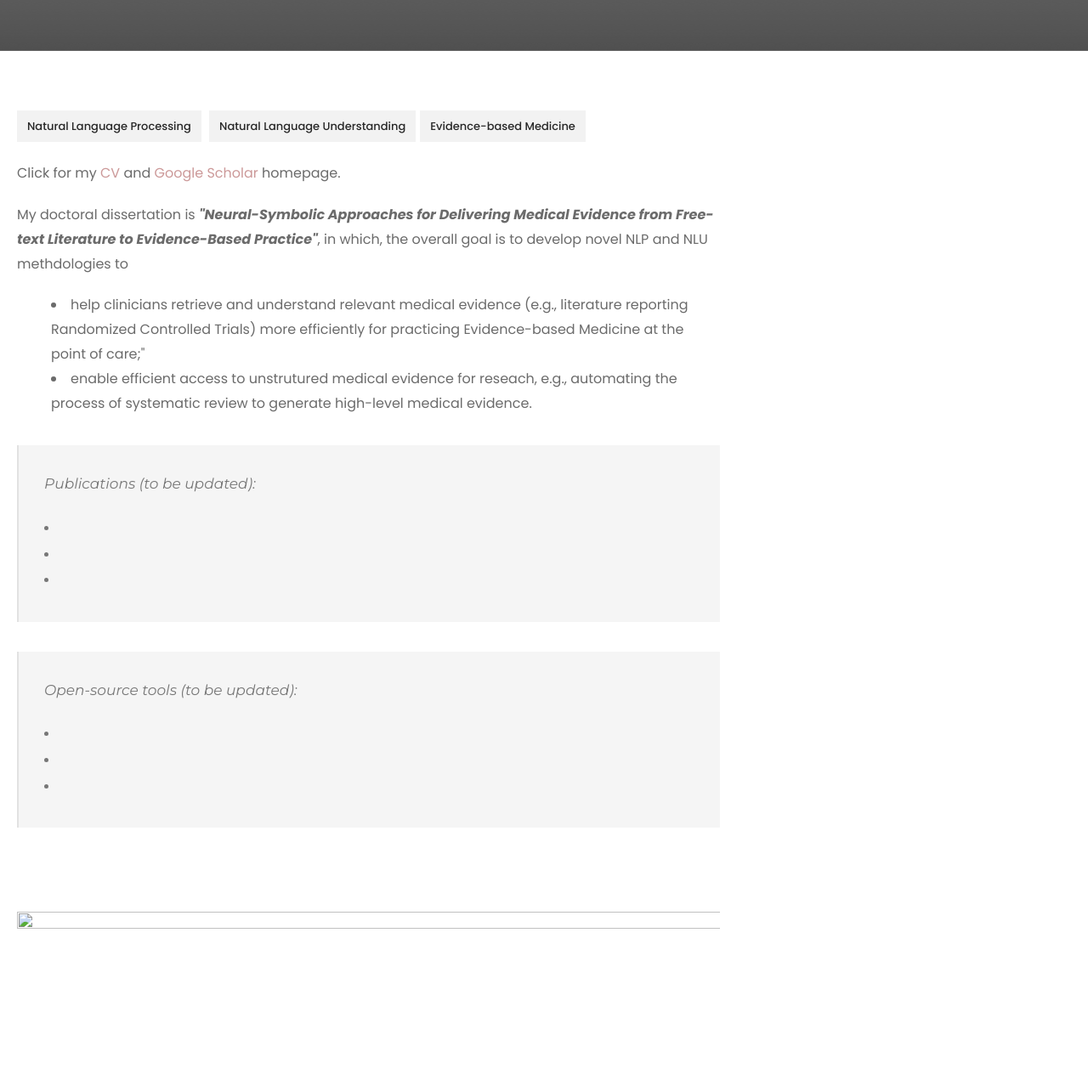
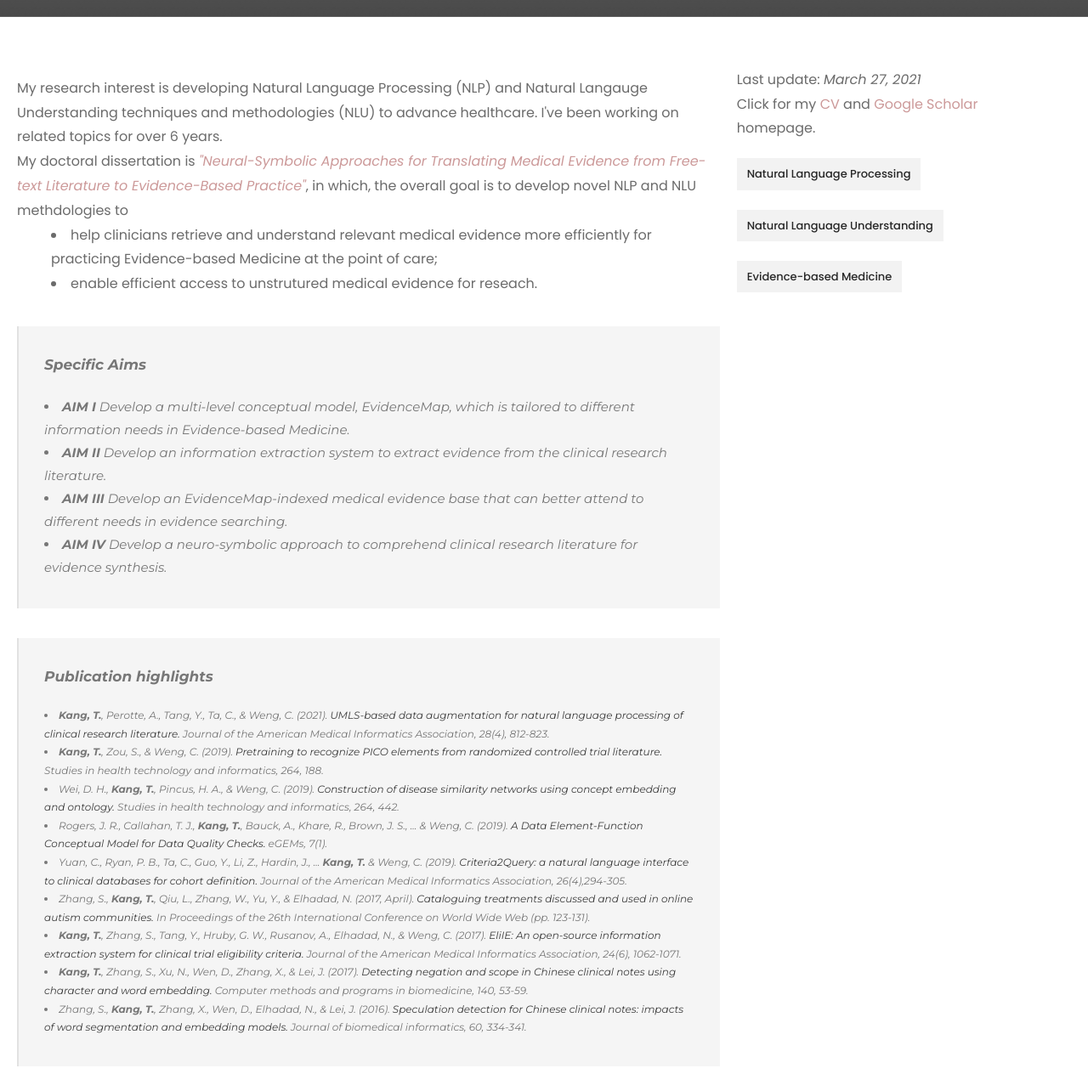
Before and after one commit to Tian312/Tian312.github.io, a plain HTML site: page standard-post-research-summary.html in a window 1280 px wide. Shown: the part 295-1579 px from the top of the page at 85% size. Drawn offline with Linux system fonts and the light colour scheme.

Commit message:
update research page

```diff
--- a/standard-post-research-summary.html
+++ b/standard-post-research-summary.html
@@ -52,12 +52,12 @@
                                         <li class="menu-item menu-item-has-children" data-size=60><a href=standard-post-research-notes.html class=sf-with-ul-pre>Research Notes</a> </li>
                                                             </ul>
                                                         </li>
-                                        <li class="menu-item menu-item-has-children ztudiox-normal-menu"><a href=portfolio-3-columns.html class=sf-with-ul-pre>Photography</a>
+                                        <!--li class="menu-item menu-item-has-children ztudiox-normal-menu"><a href=portfolio-3-columns.html class=sf-with-ul-pre>Photography</a>
                                         <ul class=sub-menu>
                                             <li class="menu-item" data-size=60><a class=sf-with-ul-pre href=portfolio-2-columns-newyork.html>New York</a></li>
                                             <li class="menu-item" data-size=60><a class=sf-with-ul-pre href=portfolio-2-columns-world.html>Traveling</a></li>
                                             <li class="menu-item" data-size=60><a class=sf-with-ul-pre href=portfolio-left-right-large-thumbnail.html>Highlights</a></li>
-                                        </ul></li>
+                                        </ul></li-->
 
                                         <li class="menu-item menu-item-home current-menu-item  ztudiox-normal-menu"><a href=contact.html>Contact</a></li>
 
@@ -104,12 +104,12 @@
                                                                 <li class="menu-item menu-item-has-children" data-size=60><a href=standard-post-research-notes.html class=sf-with-ul-pre>Research Notes</a> </li>
                                                             </ul>
                                                         </li>
-                                                        <li class="menu-item menu-item-has-children ztudiox-normal-menu"><a href=portfolio-3-columns.html class=sf-with-ul-pre>Photography</a>
+                                                        <!--li class="menu-item menu-item-has-children ztudiox-normal-menu"><a href=portfolio-3-columns.html class=sf-with-ul-pre>Photography</a>
                                                             <ul class=sub-menu>
                                                                 <li class="menu-item" data-size=60><a class=sf-with-ul-pre href=portfolio-2-columns-newyork.html>New York</a></li>
                                                                 <li class="menu-item" data-size=60><a class=sf-with-ul-pre href=portfolio-2-columns-world.html>Traveling</a></li>
                                                                 <li class="menu-item" data-size=60><a class=sf-with-ul-pre href=portfolio-left-right-large-thumbnail.html>Highlights</a></li>
-                                                            </ul></li>
+                                                            </ul></li-->
 
                                                         <li class="menu-item menu-item-home current-menu-item  ztudiox-normal-menu"><a href=contact.html>Contact</a>
                                                          </li>
@@ -131,11 +131,11 @@
                     <div class=ztudiox-blog-title-overlay></div>
                     <div class=ztudiox-blog-title-bottom-overlay></div>
                     <div class="ztudiox-blog-title-container ztudiox-container">
-                        <div class="ztudiox-blog-title-content ztudiox-item-pdlr" style="padding-top: 100px ;padding-bottom: 60px ;">
+                        <div class="ztudiox-blog-title-content ztudiox-item-pdlr" style="padding-top: 60px ;padding-bottom: 60px ;">
                             <header class="ztudiox-single-article-head clearfix">
                                 <div class="ztudiox-single-article-date-wrapper  post-date updated">
-                                    <div class=ztudiox-single-article-date-day>14</div>
-                                    <div class=ztudiox-single-article-date-month>Apr</div>
+                                    <div class=ztudiox-single-article-date-day>27</div>
+                                    <div class=ztudiox-single-article-date-month>Mar</div>
                                 </div>
                                 <div class=ztudiox-single-article-head-right>
                                     <h1 class="ztudiox-single-article-title">Research</h1>
@@ -150,70 +150,91 @@
                         </div>
                     </div>
                 </div>
+
                 <div class="ztudiox-content-container ztudiox-container">
                     <div class=" ztudiox-sidebar-wrap clearfix ztudiox-line-height-0 ztudiox-sidebar-style-right">
                         <div class=" ztudiox-sidebar-center ztudiox-column-40 ztudiox-line-height">
                             <div class="ztudiox-content-wrap ztudiox-item-pdlr clearfix">
                                 <div class=ztudiox-content-area>
-                                    <article id=post-1268 class="post-1268 post type-post status-publish format-standard has-post-thumbnail hentry category-blog category-post-format tag-news">
+                                 <article id=post-1268>
                                         <div class="ztudiox-single-article clearfix">
                                             <div class=ztudiox-single-article-content>
                                                 <div class="ztudiox-single-social-share ztudiox-item-rvpdlr">
 
-                                                <div class="ztudiox-single-magazine-author-tags clearfix">
-                                        <a href=# rel=tag>Natural Language Processing</a> <a href=# rel=tag>Natural Language Understanding</a><a href=# rel=tag>Evidence-based Medicine</a>
-                                        </div>
+                                                <div>
+                                                    My research interest is developing Natural Language Processing (NLP) and Natural Langauge Understanding techniques and methodologies (NLU) to advance healthcare. I've been working on related topics for over 6 years.
+                                                </div>
+                                                <div>My doctoral dissertation is <i style="color:#CC9999">"Neural-Symbolic Approaches for Translating Medical Evidence from Free-text Literature to Evidence-Based Practice"</i>, in which, the overall goal is to develop novel NLP and NLU methdologies to
+                                                    <li class="tab">help clinicians retrieve and understand relevant medical evidence more efficiently for practicing Evidence-based Medicine at the point of care;</li>
+                                                    <li class="tab">enable efficient access to unstrutured medical evidence for reseach.</li>
+                                                </div>
+                                            <blockquote>
+                                                <p><b>Specific Aims</b>
+                                                <li style="font-size: 15px"><b>AIM I</b> Develop a multi-level conceptual model, <i>EvidenceMap</i>, which is tailored to different information needs in Evidence-based Medicine.</li>
 
-                                                <p>Click for my <a href="CV_TianKang_ColumbiaU.pdf" style="color:#CC9999">CV</a> and <a href="https://scholar.google.com/citations?user=kUMn8qcAAAAJ&hl=en"style="color:#CC9999">Google Scholar</a> homepage. </p>
-                                                <p>My doctoral dissertation is <b><i>"Neural-Symbolic Approaches for Delivering Medical Evidence from Free-text Literature to Evidence-Based Practice"</i></b>, in which, the overall goal is to develop novel NLP and NLU methdologies to
-                                                    <li class="tab">help clinicians retrieve and understand relevant medical evidence (e.g., literature reporting Randomized Controlled Trials) more efficiently for practicing Evidence-based Medicine at the point of care;"</li>
-                                                    <li class="tab">enable efficient access to unstrutured medical evidence for reseach, e.g., automating the process of systematic review to generate high-level medical evidence.</li>
+                                                <li style="font-size: 15px"><b>AIM II</b> Develop an information extraction system to extract evidence from the clinical research literature.</li>
+                                                <li style="font-size: 15px"><b>AIM III</b> Develop an EvidenceMap-indexed medical evidence base that can better attend to different needs in evidence searching.</li>
+                                                <li style="font-size: 15px"><b>AIM IV</b> Develop a neuro-symbolic approach to comprehend clinical research literature for evidence synthesis.</li>
                                                 </p>
+                                            </blockquote>
+
                                                 <blockquote>
-                                                    <p>Publications (to be updated):
+                                                    <p><b>Publication highlights</b>
 
-                                                    <li></li>
-                                                    <li></li>
-                                                    <li></li>
+                                                    <li style="font-size: 12px"><b>Kang, T.</b>, Perotte, A., Tang, Y., Ta, C., & Weng, C. (2021). <a href="https://scholar.google.com/scholar_url?url=https://academic.oup.com/jamia/article/28/4/812/6046153&hl=en&sa=T&oi=gsb-gga&ct=res&cd=0&d=2434907621034076674&ei=7rFfYP3-OJGPmwHblq-oCA&scisig=AAGBfm0XKbY54SuoaFXrN5vqLOR_4Lp5jw">UMLS-based data augmentation for natural language processing of clinical research literature.</a> Journal of the American Medical Informatics Association, 28(4), 812-823.</li>
+
+                                                    <li style="font-size: 12px"><b>Kang, T.</b>, Zou, S., & Weng, C. (2019). <a href='https://scholar.google.com/scholar_url?url=https://www.ncbi.nlm.nih.gov/pmc/articles/PMC6852618/&hl=en&sa=T&oi=gsb-gga&ct=res&cd=0&d=9958060191718097044&ei=i7NfYIe8MJD_mAH2zr34AQ&scisig=AAGBfm1UDI1FvLxPBFwQcH0ELRJDqMkELA'>Pretraining to recognize PICO elements from randomized controlled trial literature.</a> Studies in health technology and informatics, 264, 188.</li>
+
+                                                    <li style="font-size: 12px">Wei, D. H., <b>Kang, T.</b>, Pincus, H. A., & Weng, C. (2019). <a hrefr='https://scholar.google.com/scholar_url?url=https://www.ncbi.nlm.nih.gov/pmc/articles/PMC6874911/&hl=en&sa=T&oi=gsb-gga&ct=res&cd=0&d=14893312897478482096&ei=87NfYJXUAovcmwGxzKiAAQ&scisig=AAGBfm0Sz80KBIqt5FHEOoJMfYHxJZi6tg'>Construction of disease similarity networks using concept embedding and ontology.</a> Studies in health technology and informatics, 264, 442.</li>
+
+                                                    <li style="font-size: 12px">Rogers, J. R., Callahan, T. J., <b>Kang, T.</b>, Bauck, A., Khare, R., Brown, J. S., ... & Weng, C. (2019). <a href='https://scholar.google.com/scholar_url?url=https://www.ncbi.nlm.nih.gov/pmc/articles/PMC6484368/&hl=en&sa=T&oi=gsb-gga&ct=res&cd=0&d=7591565518778848867&ei=K7RfYPSaFtLsmQHGm4LgAg&scisig=AAGBfm2P-UJPGli8D916uK3SNAuEKe7nAg'>A Data Element-Function Conceptual Model for Data Quality Checks.</a> eGEMs, 7(1).</li>
+
+                                                    <li style="font-size: 12px">Yuan, C., Ryan, P. B., Ta, C., Guo, Y., Li, Z., Hardin, J., ... <b>Kang, T.</b> & Weng, C. (2019). <a href='https://scholar.google.com/scholar_url?url=https://academic.oup.com/jamia/article/26/4/294/5308980&hl=en&sa=T&oi=gsb-gga&ct=res&cd=0&d=5878269191441724426&ei=fLRfYIPlMoaQmwGBy7-ICg&scisig=AAGBfm2WdxvT2AutzuD61I6i7FXi73pdGg'>Criteria2Query: a natural language interface to clinical databases for cohort definition.</a> Journal of the American Medical Informatics Association, 26(4),294-305.</li>
+                                                    <li style="font-size: 12px">Zhang, S., <b>Kang, T.</b>, Qiu, L., Zhang, W., Yu, Y., & Elhadad, N. (2017, April). <a href='https://scholar.google.com/scholar_url?url=https://dl.acm.org/doi/pdf/10.1145/3038912.3052661&hl=en&sa=T&oi=gsb-gga&ct=res&cd=0&d=8491055185978115403&ei=nbRfYKL-Gs-NmwHInbj4BQ&scisig=AAGBfm3OQCk5Nsig19gkcyVyEye5GTrnow'>Cataloguing treatments discussed and used in online autism communities.</a> In Proceedings of the 26th International Conference on World Wide Web (pp. 123-131).</li>
+                                                    <li style="font-size: 12px"><b>Kang, T.</b>, Zhang, S., Tang, Y., Hruby, G. W., Rusanov, A., Elhadad, N., & Weng, C. (2017). <a href='https://scholar.google.com/scholar_url?url=https://academic.oup.com/jamia/article/24/6/1062/3098256&hl=en&sa=T&oi=gsb-gga&ct=res&cd=0&d=1759824702992416122&ei=_bRfYPvRNZGPmwHblq-oCA&scisig=AAGBfm2vnAFkSU74ESYAG5YqR9p9N43dxQ'>EliIE: An open-source information extraction system for clinical trial eligibility criteria.</a> Journal of the American Medical Informatics Association, 24(6), 1062-1071.</li>
+
+                                                    <li style="font-size: 12px"><b>Kang, T.</b>, Zhang, S., Xu, N., Wen, D., Zhang, X., & Lei, J. (2017).  <a href='https://scholar.google.com/scholar_url?url=https://www.sciencedirect.com/science/article/pii/S0169260716308380&hl=en&sa=T&oi=gsb-gga&ct=res&cd=0&d=17720039202821099435&ei=DbVfYJ_BI5D_mAH2zr34AQ&scisig=AAGBfm0HAwDOLl_eOcRjQ1ed0q80HA0aEg'>Detecting negation and scope in Chinese clinical notes using character and word embedding.</a> Computer methods and programs in biomedicine, 140, 53-59.</li>
+
+                                                    <li style="font-size: 12px">Zhang, S., <b>Kang, T.</b>, Zhang, X., Wen, D., Elhadad, N., & Lei, J. (2016).  <a href='https://scholar.google.com/scholar_url?url=https://www.sciencedirect.com/science/article/pii/S1532046416000332&hl=en&sa=T&oi=gsb-gga&ct=res&cd=0&d=208945679421747915&ei=G7VfYMKMBIjWmgHU7pKYCA&scisig=AAGBfm1fNla86F4HfhPFx3IRdlbQ_7HL7w'>Speculation detection for Chinese clinical notes: impacts of word segmentation and embedding models.</a> Journal of biomedical informatics, 60, 334-341.</li>
 
                                                     </p>
                                                 </blockquote>
-                                                <blockquote>
 
-                                                    <p>Open-source tools (to be updated):
-                                                    <li></li>
-                                                    <li></li>
-                                                    <li></li>
-
-                                                    </p>
-                                                </blockquote>
-                                                <p>
-                                                    <br/> <span class=gdlr-core-space-shortcode style="margin-top: 30px ;"></span></p>
-                                                <p>
-                                                    <a href=upload/pexels-photo-247290.html><img class="alignnone size-full wp-image-4927" src=upload/pexels-photo-247290.html alt width=1920 height=2878 ></a>
-                                                </p> <span class=gdlr-core-space-shortcode style="margin-top: 30px ;"></span>
-                                                <h6>Working on it</h6>
-                                                <p>hahaha !</p>
-                                                <ul>
-
-                                                </ul>
 
                                             </div>
                                         </div>
                                     </article>
                                 </div>
-                                <div class="ztudiox-page-builder-wrap ztudiox-item-rvpdlr">
-                                    <div class=gdlr-core-page-builder-body></div>
+
+
+                                    <!--div class="ztudiox-single-magazine-author-tags clearfix">
+                                        <a href=# rel=tag>NLP</a>
+                                    </div-->
+
+                                </div>
+                            </div>
+
+                        <div class=" ztudiox-sidebar-right ztudiox-column-20 ztudiox-line-height ztudiox-line-height">
+
+                            <div class="ztudiox-sidebar-area ztudiox-item-pdlr">
+                                <div> Last update: <i>March 27, 2021 </i></div>
+
+                                <div>
+                                Click for my <a href="upload/CV_TianKang_ColumbiaU.pdf" style="color:#CC9999">CV</a> and <a href="https://scholar.google.com/citations?user=kUMn8qcAAAAJ&hl=en"style="color:#CC9999">Google Scholar</a> homepage. </div>
+
+                                <div>
+                                    <p></p>
                                 </div>
 
-                                    <div class="ztudiox-single-magazine-author-tags clearfix">
-                                        <a href=# rel=tag>NLP</a>
-                                    </div>
+                                 <div class="ztudiox-single-magazine-author-tags clearfix">
+                                        <a href=# rel=tag>Natural Language Processing</a> </div>
+                                 <div class="ztudiox-single-magazine-author-tags clearfix">
+                                        <a href=# rel=tag>Natural Language Understanding</a></div>
+                                  <div class="ztudiox-single-magazine-author-tags clearfix">           <a href=# rel=tag>Evidence-based Medicine</a></div>
+
+
 
                             </div>
-                        </div>
-                        <div class=" ztudiox-sidebar-right ztudiox-column-20 ztudiox-line-height ztudiox-line-height">
-                            <div class="ztudiox-sidebar-area ztudiox-item-pdlr"></div>
                         </div>
                     </div>
                 </div>
@@ -223,7 +244,7 @@
             <footer>
                 <div class=ztudiox-copyright-wrapper>
                     <div class="ztudiox-copyright-container ztudiox-container clearfix">
-                        <div class="ztudiox-copyright-left ztudiox-item-pdlr"><i>"People Are Particularly Stupid Today." -- Gilmore Girls</i></div>
+                        <div class="ztudiox-copyright-left ztudiox-item-pdlr"><i>'Never too high. Never too low.' --Ricky Rubio</i></div>
                         <div class="ztudiox-copyright-right ztudiox-item-pdlr">
                             <a href="mailto:tk2624@cumc.columbia.edu" class="fa fa-envelope" style="font-size: 21px ;color: #fff ;margin-right: 20px ; "></a>
                             <a href='https://github.com/Tian312'; class="fa fa-github" style="font-size: 21px ;color: #fff ;margin-right: 20px "></a>
```
Also changed, not shown: about-us.html (+5 -5 lines), contact.html (+5 -5 lines), index.html (+10 -6 lines).
